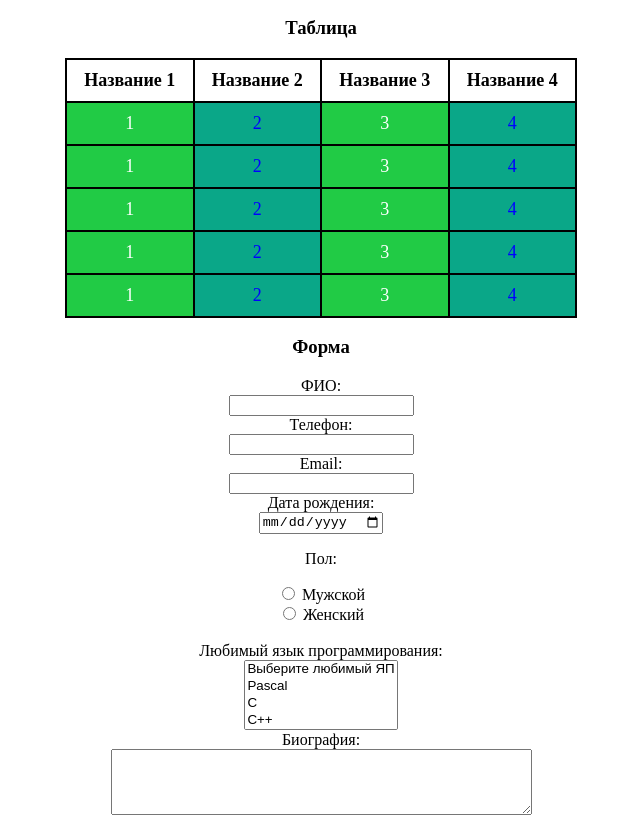
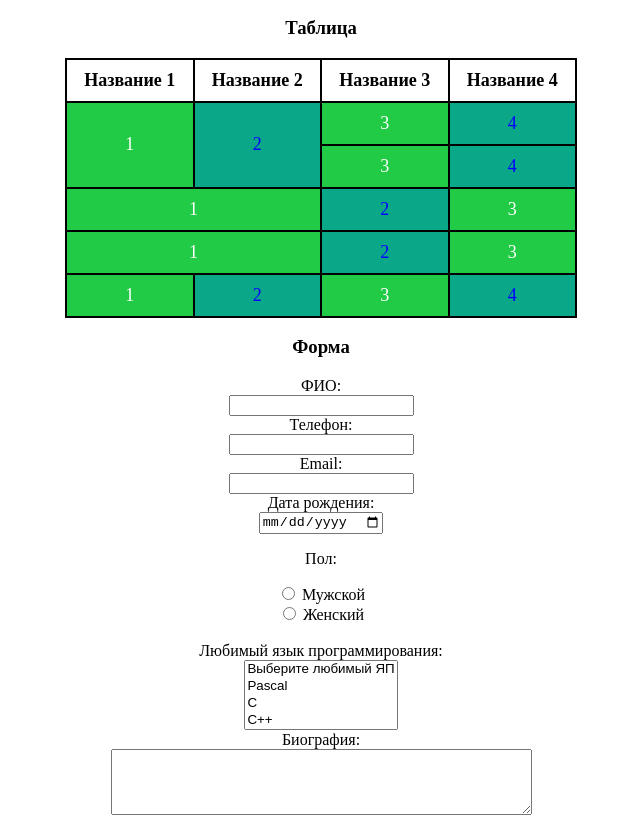
Before and after one commit to ivanzhugg/ivanzhugg.github.io, a plain HTML site: page index.html in a window 1280 px wide. Shown: the part 1195-2013 px from the top of the page, without its empty margins (319-959 px from the left). Drawn offline with Linux system fonts and the light colour scheme.

Commit message:
Add files via upload

```diff
--- a/index.html
+++ b/index.html
@@ -147,28 +147,24 @@
 					</thead>
 					<tbody>
 						<tr>
-							<td>1</td>
-							<td>2</td>
+							<td rowspan = 2>1</td>
+							<td rowspan = 2>2</td>
 							<td>3</td>
 							<td>4</td>
 						</tr>
 						<tr>
-							<td>1</td>
-							<td>2</td>
 							<td>3</td>
 							<td>4</td>
 						</tr>
 						<tr>
-							<td>1</td>
+							<td colspan="2">1</td>
 							<td>2</td>
 							<td>3</td>
-							<td>4</td>
 						</tr>
 						<tr>
-							<td>1</td>
+							<td colspan="2">1</td>
 							<td>2</td>
 							<td>3</td>
-							<td>4</td>
 						</tr>
 						<tr>
 							<td>1</td>
```
